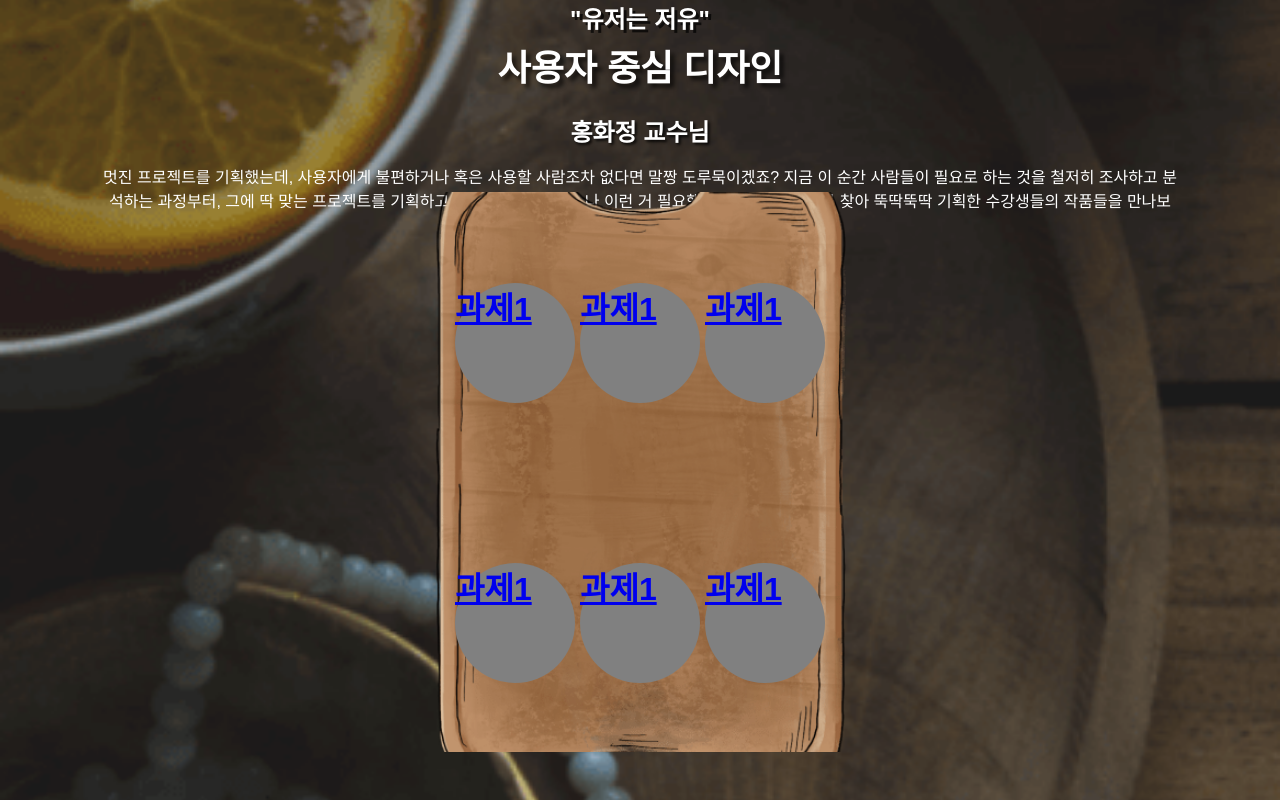
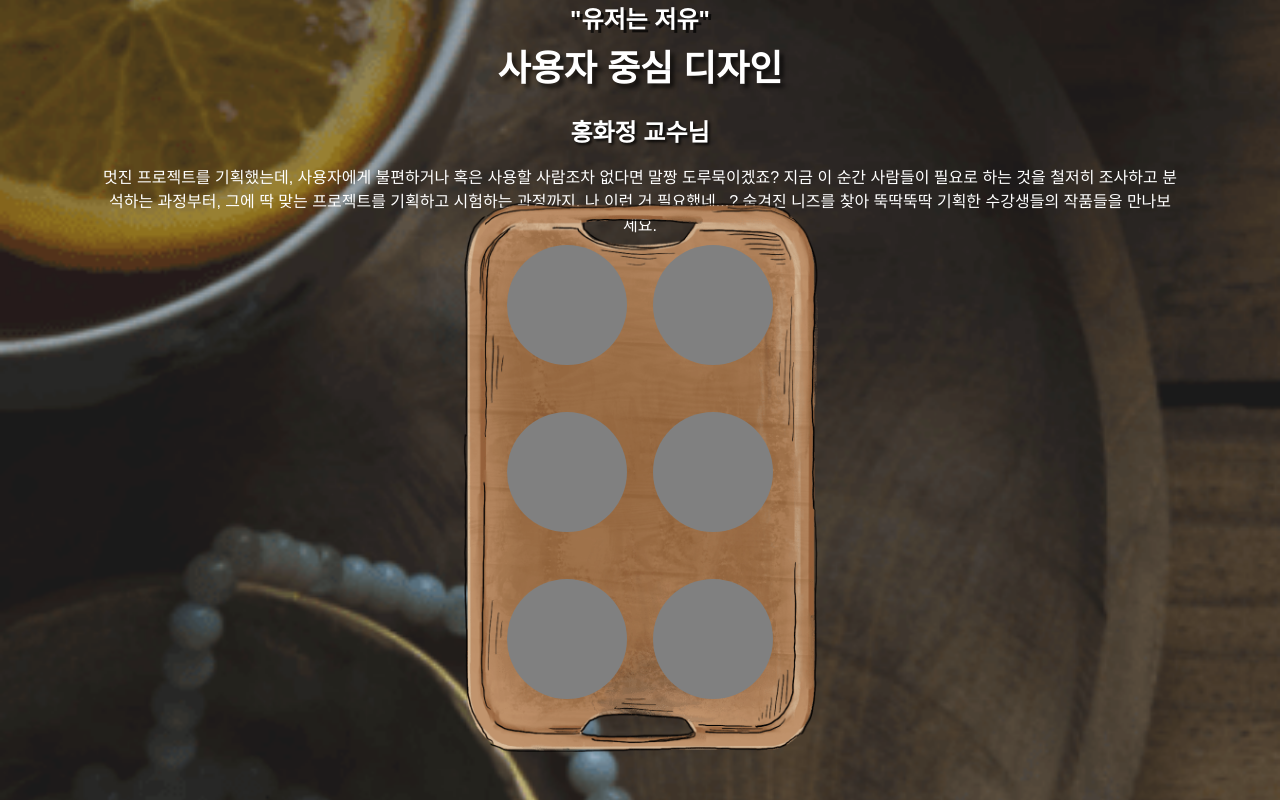
Before and after one commit to isc-exhibition/exhibition-web, a React (Create React App) app: page /subjectpage in a window 1280 px wide. Built offline with nearby package versions, Linux system fonts and the light colour scheme.

Commit message:
:art: fix assignment list design

```diff
--- a/src/App.tsx
+++ b/src/App.tsx
@@ -16,7 +16,7 @@ function App() {
         <Route exact path="/intro" component={IntroPage} />
         <Route exact path="/subjectpage" component={SubjectPage} />
         <Route exact path="/event" component={EventPage} />
-        <Route exact path="/assginment" component={AssignmentPage} />
+        <Route exact path="/assignment/:id" component={AssignmentPage} />
         <Redirect exact to="/intro" />
       </Switch>
     </Router>
--- a/src/components/AssignmentList/AssignmentList.module.scss
+++ b/src/components/AssignmentList/AssignmentList.module.scss
@@ -7,18 +7,23 @@
     background-size: cover;
     background-repeat: no-repeat;
     margin: auto;
+    display: flex;
+    justify-content: center;
 
-    display: flex;
-    flex-wrap: wrap;
-    align-items: center;
-    justify-content: space-evenly;
-    padding: 0 30px;
-
+    .assignmentWrapper {
+        display: flex;
+        flex-wrap: wrap;
+        align-items: center;
+        justify-content: space-evenly;
+        width: 90%;
+        padding-top: 30p;
+        padding: 44px 0;
 
     .assignment {
         width: 120px;
         height: 120px;
         background-color: gray;
         border-radius: 50%;
+        }
     }
 }
--- a/src/components/AssignmentList/AssignmentList.tsx
+++ b/src/components/AssignmentList/AssignmentList.tsx
@@ -18,11 +18,13 @@ function AssignmentList() {
       className={styles.assignmnetList}
       style={{ backgroundImage: `url(${trayBackgroundImage})` }}
     >
-      {mockupAssignmentList.map((assignment) => (
-        <Link to={`/assignment/${assignment.id}`}>
-          <div className={styles.assignment}><h1>{assignment.name}</h1></div>
-        </Link>
-      ))}
+      <div className={styles.assignmentWrapper} style={{ padding: '30px' }}>
+        {mockupAssignmentList.map((assignment) => (
+          <Link to={`/assignment/${assignment.id}`}>
+            <div className={styles.assignment} />
+          </Link>
+        ))}
+      </div>
     </div>
 
   );
```
